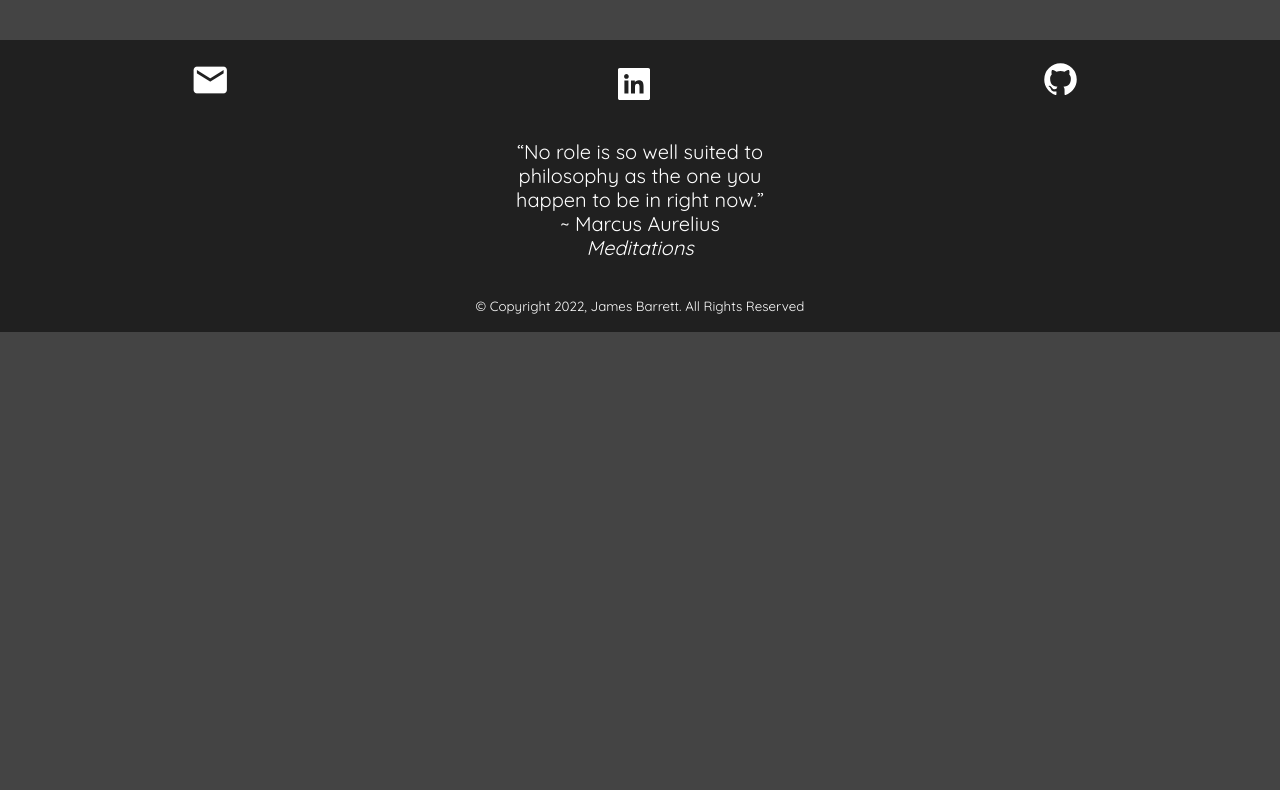
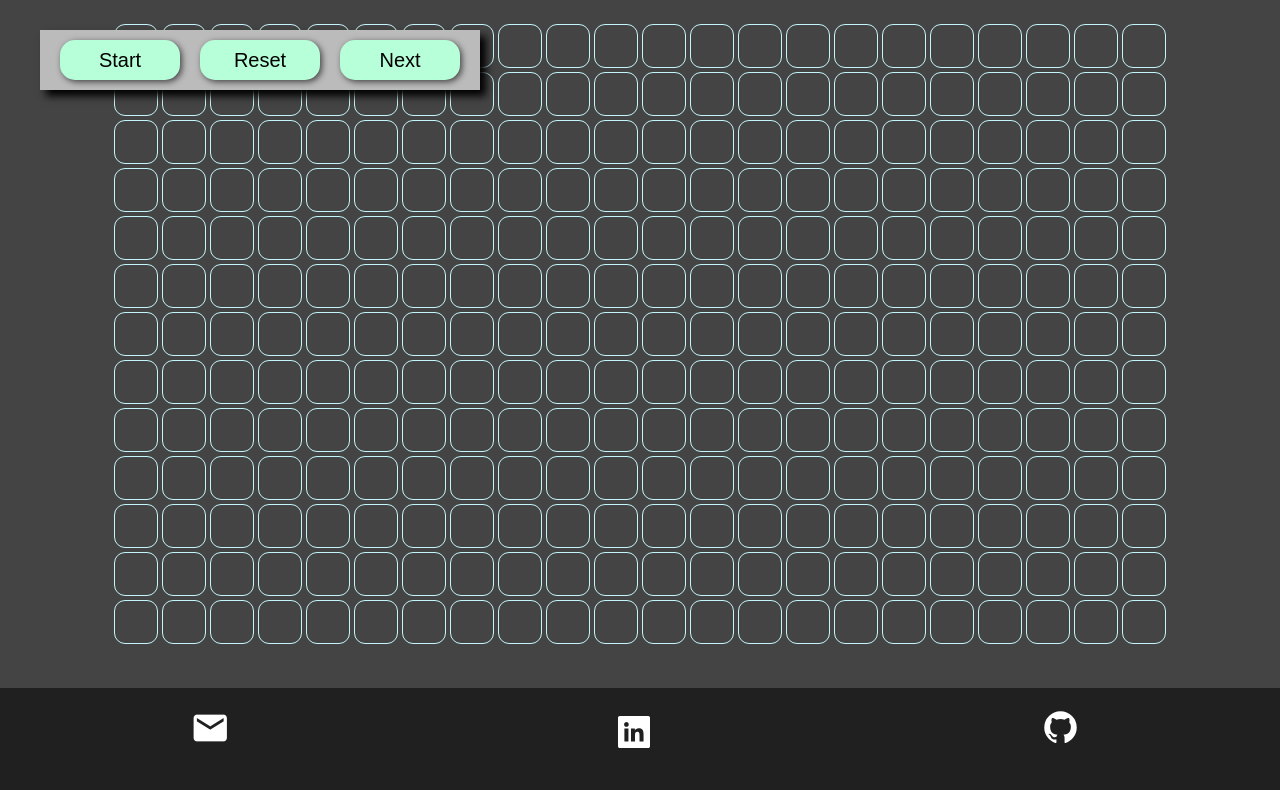
Before and after one commit to JBarrett9/portfolio, a React (Create React App) app in the folder client/: page /mini_projects/game_of_life in a window 1280 px wide. Shown: the top 790 px of the page. Built offline with nearby package versions, Linux system fonts and the light colour scheme.

Commit message:
game of life

```diff
--- a/client/src/App.js
+++ b/client/src/App.js
@@ -2,7 +2,7 @@ import { Routes, Route } from "react-router-dom";
 import "./App.css";
 import { Contact, Footer, Projects, Success } from "./components";
 import Home from "./components/home/home";
-import { Romance } from "./components/mini-projects";
+import { Life, Romance } from "./components/mini-projects";
 
 function App() {
   return (
@@ -12,6 +12,7 @@ function App() {
         <Route path="/contact" element={<Contact />}></Route>
         <Route path="/projects" element={<Projects />}></Route>
         <Route path="/mini_projects/romance" element={<Romance />}></Route>
+        <Route path="/mini_projects/game_of_life" element={<Life />}></Route>
         <Route path="/success" element={<Success />}></Route>
       </Routes>
       <Footer />
--- /dev/null
+++ b/client/src/components/mini-projects/game-of-life/game-of-life.css
@@ -0,0 +1,50 @@
+.active {
+  background-color: var(--c1);
+}
+
+.board {
+  border-spacing: 0.4rem;
+  margin: auto;
+  margin-top: 2rem;
+}
+
+.cell {
+  border: 0.1rem solid var(--c5);
+  width: 4rem;
+  height: 4rem;
+  cursor: pointer;
+  border-radius: 25%;
+}
+
+.game-of-life .buttons {
+  position: absolute;
+  display: flex;
+  left: 4rem;
+  top: 3rem;
+  background-color: #bbb;
+  height: 6rem;
+  align-items: center;
+  box-shadow: 0.6rem 0.6rem 0.8rem #000;
+  padding-left: 2rem;
+}
+
+.game-of-life button {
+  width: 12rem;
+  height: 4rem;
+  border-radius: 1.5rem;
+  margin-right: 2rem;
+  font-size: 2rem;
+  background-color: var(--c6);
+  border: none;
+  box-shadow: 0.2rem 0.2rem 0.6rem #444;
+  cursor: pointer;
+}
+
+.game-of-life button:hover {
+  filter: contrast(85%);
+  box-shadow: none;
+}
+
+.inactive {
+  background-color: var(--bg);
+}
--- /dev/null
+++ b/client/src/components/mini-projects/game-of-life/game-of-life.js
@@ -0,0 +1,153 @@
+import { useEffect, useState } from "react";
+import "./game-of-life.css";
+
+const Life = () => {
+  const [rows, setRows] = useState(Math.floor(window.innerHeight / 40) - 7);
+  const [cols, setCols] = useState(Math.floor(window.innerWidth / 40) - 10);
+  const [board, setBoard] = useState([]);
+  const [activeCells, setActiveCells] = useState([]);
+  const [refresh, setRefresh] = useState(true);
+  const [running, setRunning] = useState(false);
+
+  const initialiseBoard = () => {
+    let newGrid = [];
+    for (let row = 0; row < rows; row++) {
+      newGrid.push(new Array(cols).fill("inactive"));
+    }
+    setBoard(newGrid);
+  };
+
+  useEffect(() => {
+    if (refresh) {
+      initialiseBoard();
+      setRefresh(false);
+    }
+  }, [refresh]);
+
+  const activate = (cell) => {
+    let _copy = [...board];
+    let _active = [...activeCells];
+    const { row, col } = cell;
+    _copy[row][col] = "active";
+    _active.push({ row, col });
+    setBoard(_copy);
+    setActiveCells(_active);
+  };
+
+  const kill = (cell) => {
+    let _copy = [...board];
+    let _active = [...activeCells];
+    const { row, col } = cell;
+    _copy[row][col] = "inactive";
+    for (let i = 0; i < _active.length; i++) {
+      if (_active[i].row == row && _active[i].col == col) {
+        _active.splice(i, 1);
+      }
+    }
+    setBoard(_copy);
+    setActiveCells(_active);
+  };
+
+  const handleClick = (e) => {
+    const row = Number(e.target.dataset.row);
+    const col = Number(e.target.dataset.col);
+
+    if (board[row][col] === "active") {
+      kill({ row, col });
+    } else {
+      activate({ row, col });
+    }
+  };
+
+  const checkNeighbors = (cell) => {
+    const { row, col } = cell;
+
+    var count = 0;
+    if (row - 1 >= 0) {
+      if (board[row - 1][col] === "active") count++;
+    }
+    if (row - 1 >= 0 && col - 1 >= 0) {
+      if (board[row - 1][col - 1] === "active") count++;
+    }
+    if (row - 1 >= 0 && col + 1 < cols) {
+      if (board[row - 1][col + 1] === "active") count++;
+    }
+    if (col - 1 >= 0) {
+      if (board[row][col - 1] === "active") count++;
+    }
+    if (col + 1 < cols) {
+      if (board[row][col + 1] === "active") count++;
+    }
+    if (row + 1 < rows) {
+      if (board[row + 1][col] === "active") count++;
+    }
+    if (row + 1 < rows && col - 1 >= 0) {
+      if (board[row + 1][col - 1] === "active") count++;
+    }
+    if (row + 1 < rows && col + 1 < cols) {
+      if (board[row + 1][col + 1] === "active") count++;
+    }
+    return count;
+  };
+
+  const play = () => {
+    let cellsToKill = [];
+    let cellsToActivate = [];
+    let activeNeighbors = 0;
+
+    for (let row = 0; row < rows; row++) {
+      for (let col = 0; col < cols; col++) {
+        activeNeighbors = checkNeighbors({ row, col });
+        if (board[row][col] === "active") {
+          if (activeNeighbors < 2 || activeNeighbors > 3) {
+            cellsToKill.push({ row, col });
+          }
+        } else if (activeNeighbors === 3) {
+          cellsToActivate.push({ row, col });
+        }
+      }
+    }
+
+    for (let cell of cellsToActivate) {
+      activate(cell);
+    }
+    for (let cell of cellsToKill) {
+      kill(cell);
+    }
+  };
+
+  if (running) {
+    setTimeout(play, 500);
+  }
+
+  return (
+    <div className="game-of-life">
+      <span className="buttons">
+        <button onClick={() => setRunning(!running)}>
+          {running ? "Pause" : "Start"}
+        </button>
+        <button onClick={() => setRefresh(true)}>Reset</button>
+        <button onClick={() => play()}>Next</button>
+      </span>
+      <table className="board">
+        <tbody>
+          {board.map((row, rowIdx) => (
+            <tr key={rowIdx} className="row">
+              {row.map((cell, idx) => (
+                <td
+                  key={idx}
+                  data-row={rowIdx}
+                  data-col={idx}
+                  className={`cell ${cell}`}
+                  onClick={(e) => handleClick(e)}
+                ></td>
+              ))}
+            </tr>
+          ))}
+        </tbody>
+      </table>
+    </div>
+  );
+};
+
+export default Life;
--- a/client/src/components/mini-projects/index.js
+++ b/client/src/components/mini-projects/index.js
@@ -1,3 +1,4 @@
 import Romance from "./romance/romance";
+import Life from "./game-of-life/game-of-life";
 
-export { Romance };
+export { Romance, Life };
```
Also changed, not shown: 11 other files (tests, documents, lock files or other folders).
